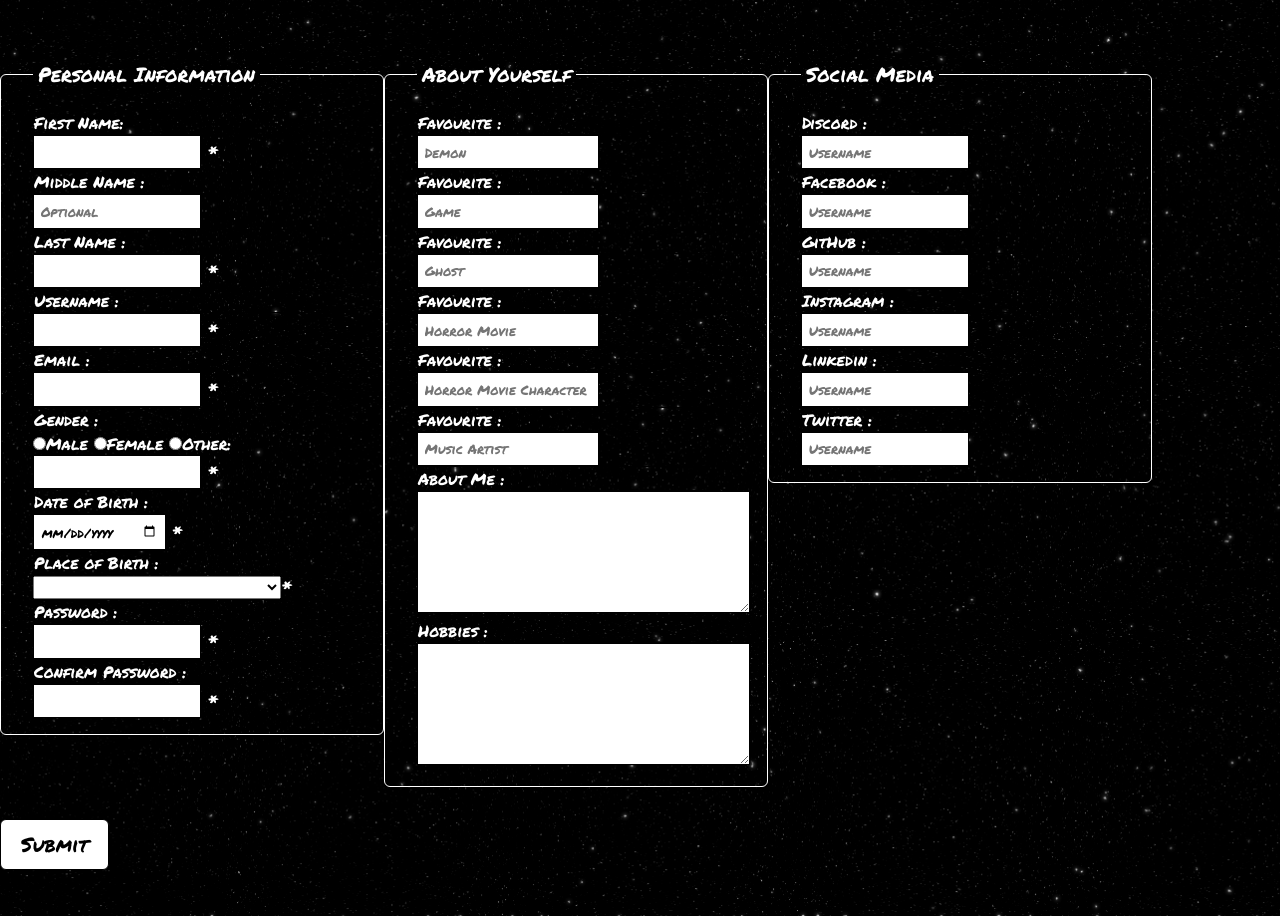
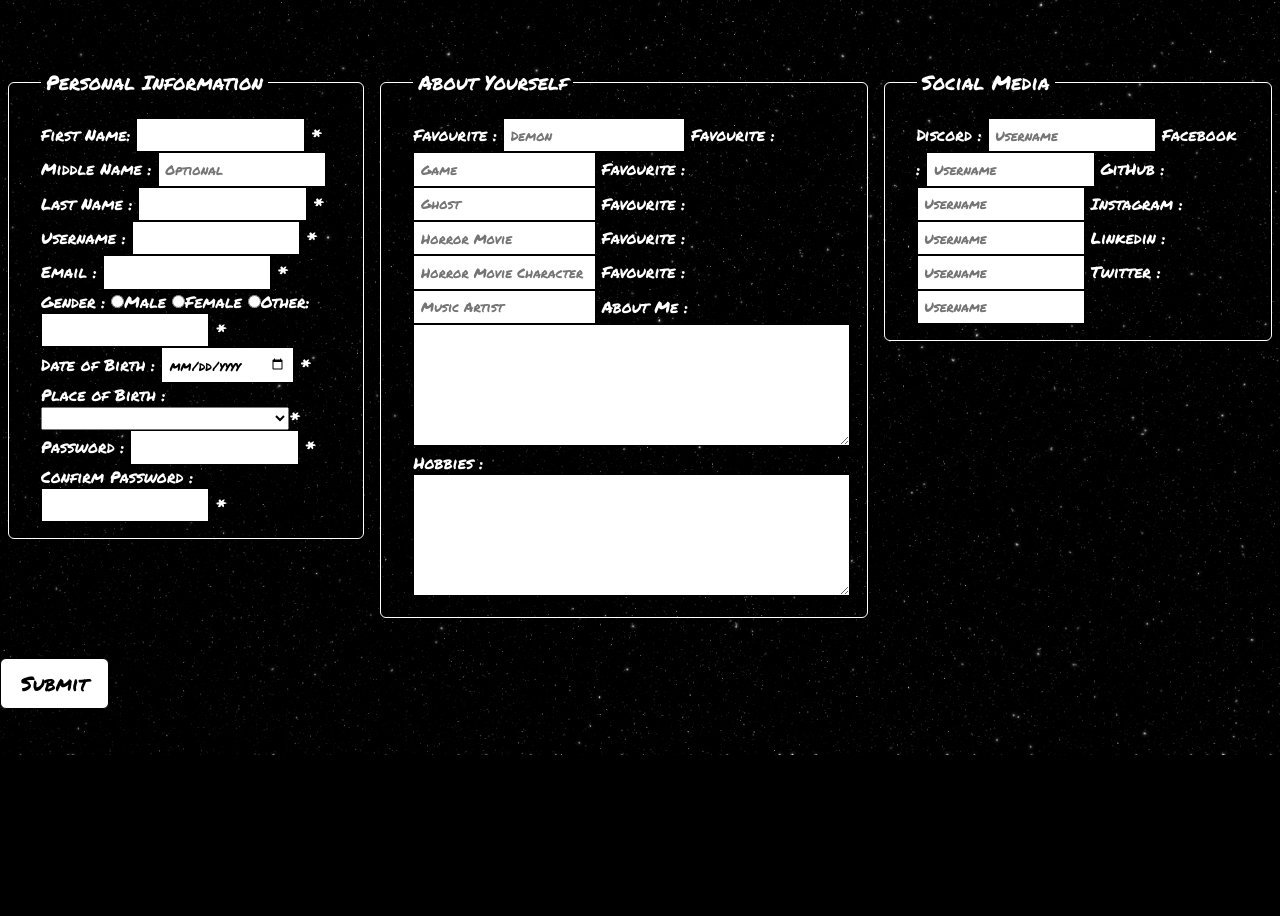
Before and after one commit to EthanHunter7/TheGhostlyCoder, a PHP site: page / in a window 1280 px wide. Shown: the part 205-1121 px from the top of the page. After the commit the page ends 960 px from the top, so only its background shows below. Run offline with PHP 8.4, Linux system fonts and the light colour scheme; some web fonts are replaced.

Commit message:
Change to display with flex box

```diff
--- a/index.CSS
+++ b/index.CSS
@@ -74,22 +74,13 @@ textarea{
 
 /*Display */
 .row{
-    overflow: hidden;
+    display:flex;
+    flex-direction: row;
 }
-.row label{
-    display: block;
-    width: 30%;
+.column{
+    margin: 8px;
+}
 
-}
-.row .column{
-    width:30%;
-    float: left;
-}
-.column label{
-    border: 1px solid #000;
-    display: block;
-    width: 93%;
-}
 /* Responsive layout - makes the three columns stack on top of each other instead of next to each other */
 @media screen and (max-width: 600px) {
     .column {
```
